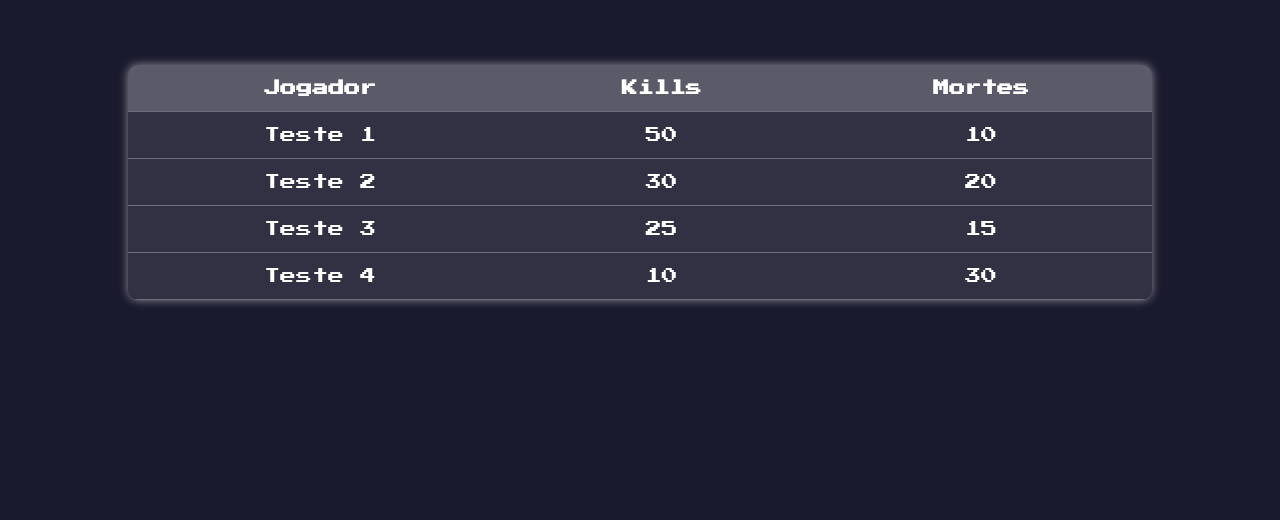
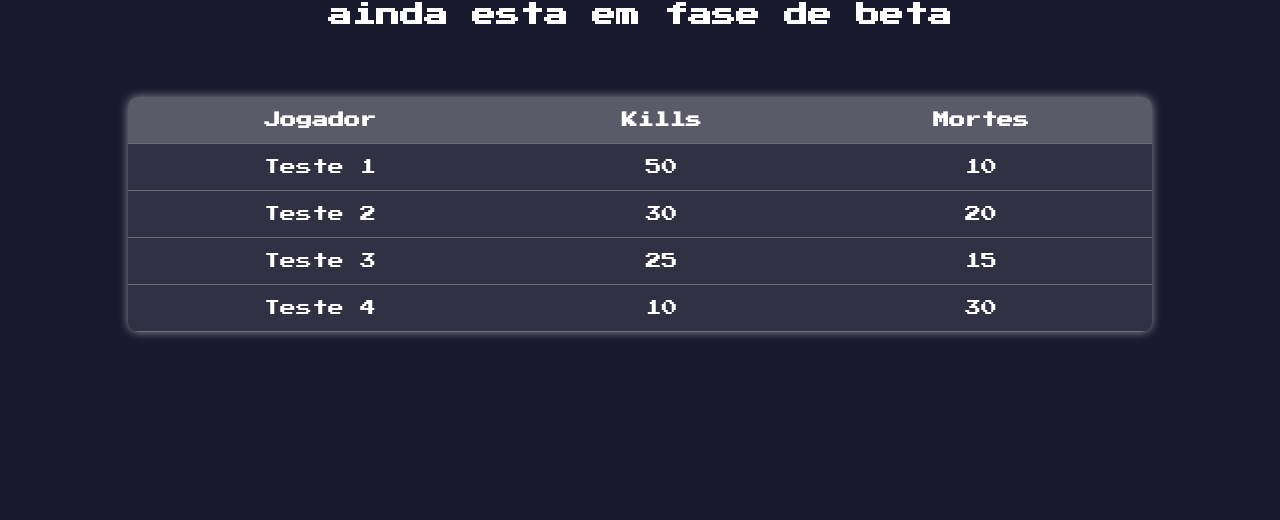
Before and after one commit to elielson881/mankey, a plain HTML site: page ranks.html in a window 1280 px wide. Shown: the part 280-800 px from the top of the page. Drawn offline with Linux system fonts and the light colour scheme.

Commit message:
ranks.html

```diff
--- a/ranks.html
+++ b/ranks.html
@@ -67,6 +67,7 @@
 <body>
     <a href="index.html" class="back-button">Voltar</a>
     <h1>Ranks do Servidor</h1>
+    <h2>ainda esta em fase de beta</h2>
     <div class="rank-container">
         <table>
             <tr>
```
